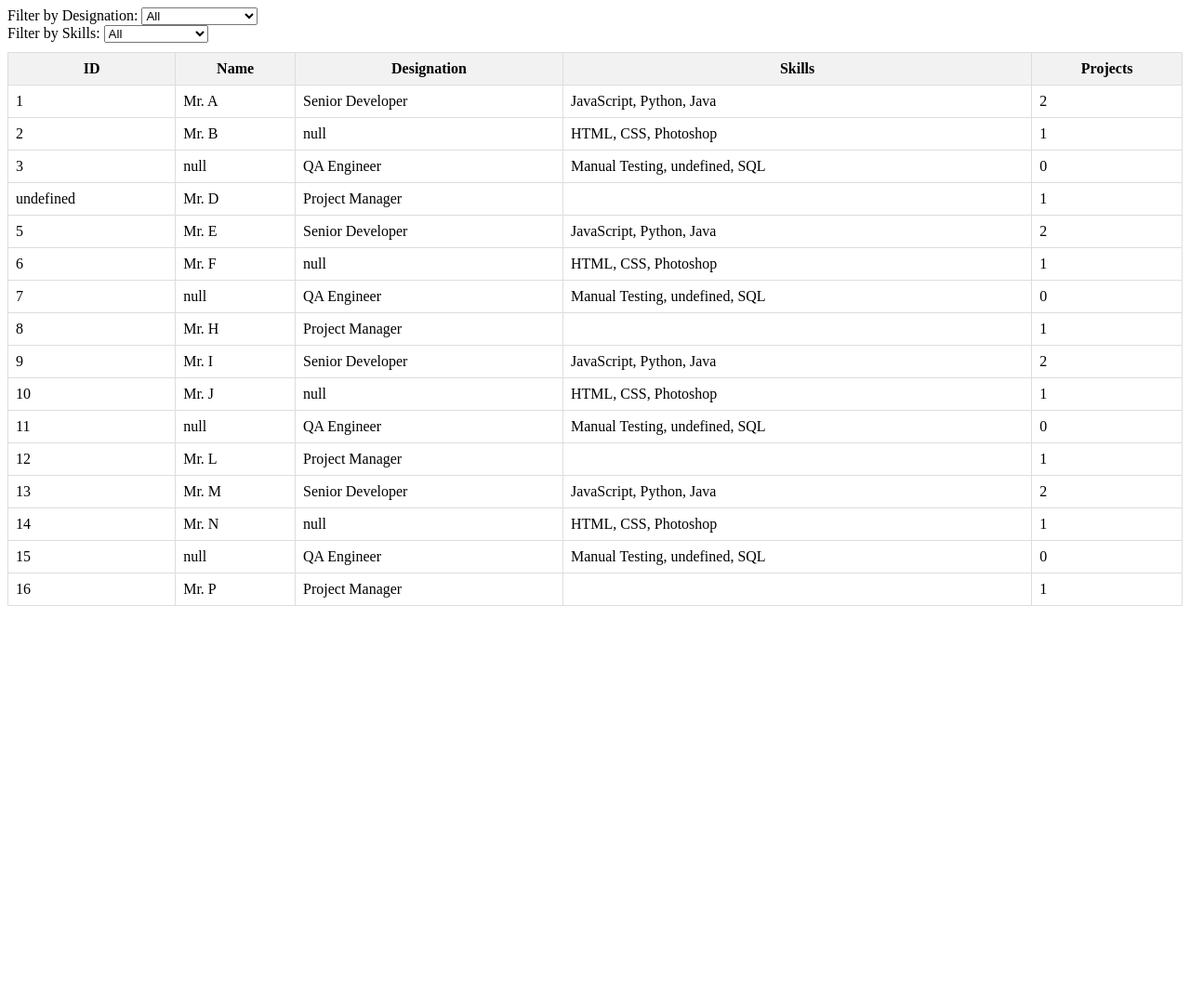
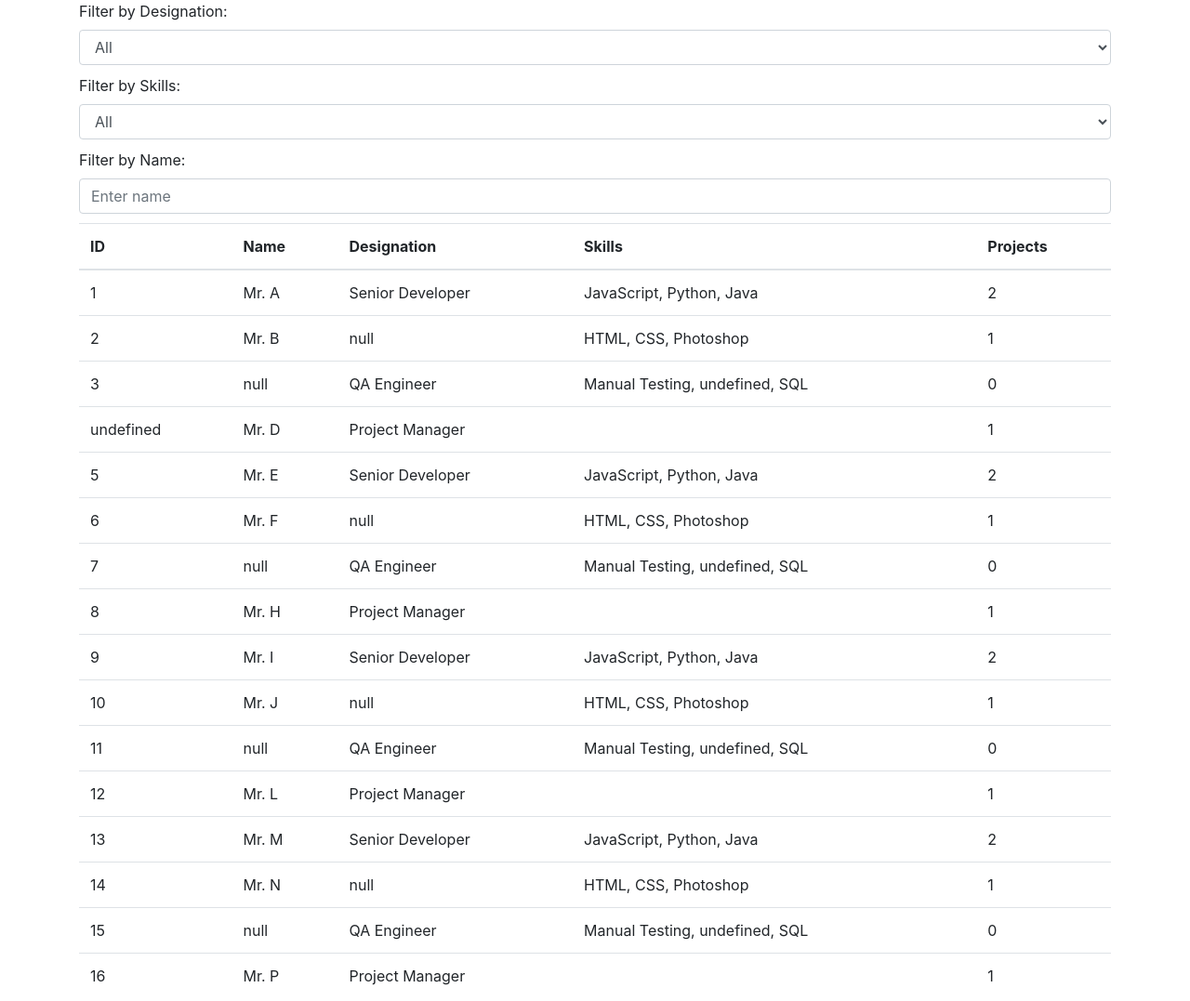
Before and after one commit to udit2812/udit-bajaj, a plain HTML site: page index.html in a window 1280 px wide. Shown: the whole page at 93% size. Before the commit the page ends 800 px from the top, so only its background shows below. Drawn offline with nearby package versions, Linux system fonts and the light colour scheme.

Commit message:
Update index.html

```diff
--- a/index.html
+++ b/index.html
@@ -2,38 +2,27 @@
 <html>
 <head>
   <title>Employee Details</title>
+  <link rel="stylesheet" href="https://maxcdn.bootstrapcdn.com/bootstrap/4.0.0/css/bootstrap.min.css">
   <style>
-    table {
-      border-collapse: collapse;
-      width: 100%;
-    }
-
-    th, td {
-      border: 1px solid #ddd;
-      padding: 8px;
-    }
-
-    th {
-      background-color: #f2f2f2;
-    }
-
     .filter-container {
       margin-bottom: 10px;
     }
   </style>
 </head>
 <body>
+  <div class="container">
     <div class="filter-container">
       <label for="designationFilter">Filter by Designation:</label>
-    <select id="designationFilter">
+      <select id="designationFilter" class="form-control">
         <option value="">All</option>
         <option value="Senior Developer">Senior Developer</option>
         <option value="QA Engineer">QA Engineer</option>
         <option value="Project Manager">Project Manager</option>
       </select>
-    <br>
+    </div>
+    <div class="filter-container">
       <label for="skillsFilter">Filter by Skills:</label>
-    <select id="skillsFilter">
+      <select id="skillsFilter" class="form-control">
         <option value="">All</option>
         <option value="JavaScript">JavaScript</option>
         <option value="Python">Python</option>
@@ -45,8 +34,11 @@
         <option value="SQL">SQL</option>
       </select>
     </div>
-
-  <table>
+    <div class="filter-container">
+      <label for="nameFilter">Filter by Name:</label>
+      <input type="text" id="nameFilter" class="form-control" placeholder="Enter name">
+    </div>
+    <table class="table">
       <thead>
         <tr>
           <th>ID</th>
@@ -59,7 +51,9 @@
       <tbody id="employeeTable">
       </tbody>
     </table>
-
+  </div>
+  <script src="https://cdnjs.cloudflare.com/ajax/libs/jquery/3.6.0/jquery.min.js"></script>
+  <script src="https://maxcdn.bootstrapcdn.com/bootstrap/4.0.0/js/bootstrap.min.js"></script>
   <script>
     const jsonData = {
    "employees":[
@@ -691,17 +685,19 @@
     const employeeTable = document.getElementById("employeeTable");
     const designationFilter = document.getElementById("designationFilter");
     const skillsFilter = document.getElementById("skillsFilter");
+    const nameFilter = document.getElementById("nameFilter");
 
     function filterEmployees() {
       const selectedDesignation = designationFilter.value;
       const selectedSkills = skillsFilter.value;
+      const name = nameFilter.value.toLowerCase();
 
-      // Clear the table body
       employeeTable.innerHTML = "";
 
       jsonData.employees.forEach(employee => {
         if ((selectedDesignation === "" || employee.designation === selectedDesignation) &&
-            (selectedSkills === "" || employee.skills.includes(selectedSkills))) {
+            (selectedSkills === "" || employee.skills.includes(selectedSkills)) &&
+            (name === "" || employee.name.toLowerCase().includes(name))) {
           const row = document.createElement("tr");
           row.innerHTML = `
             <td>${employee.id}</td>
@@ -717,6 +713,7 @@
 
     designationFilter.addEventListener("change", filterEmployees);
     skillsFilter.addEventListener("change", filterEmployees);
+    nameFilter.addEventListener("input", filterEmployees);
 
     // Initial rendering
     filterEmployees();
```
Lines whose indentation alone changed are shown as unchanged.
